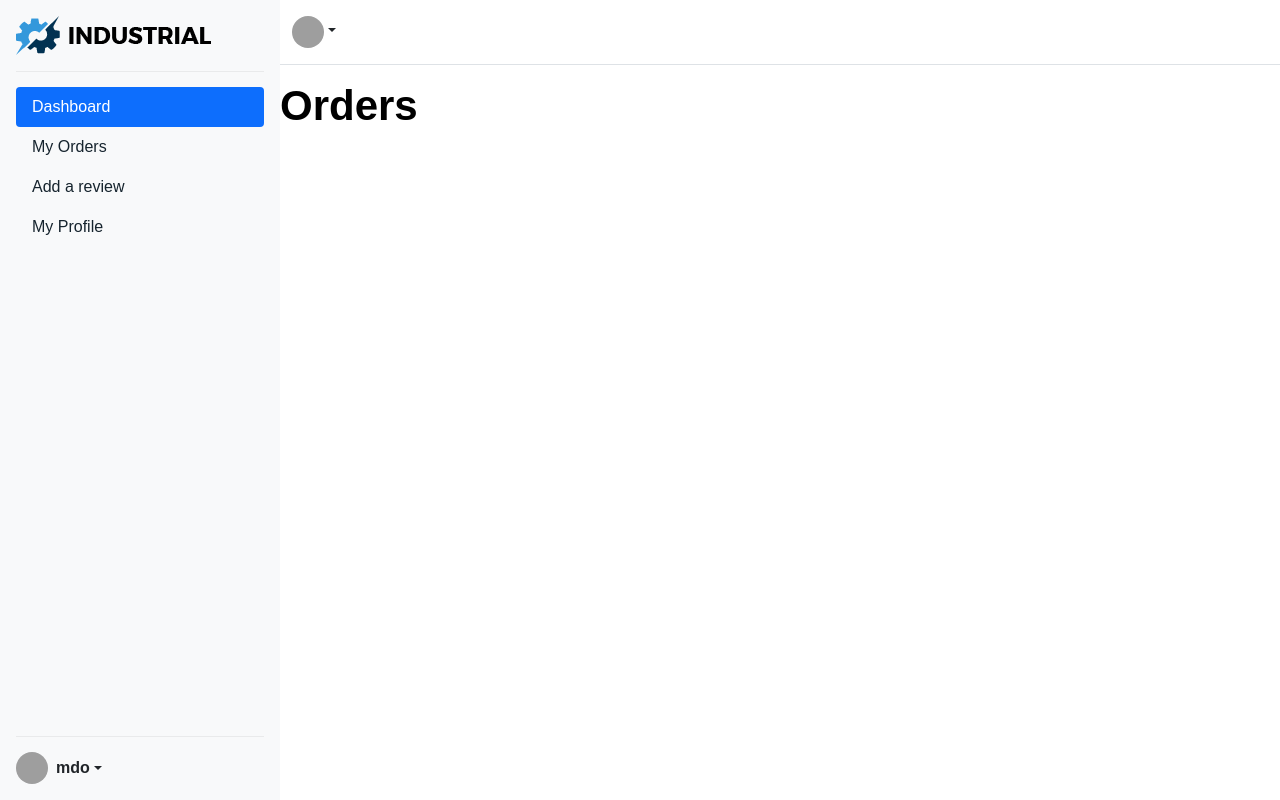
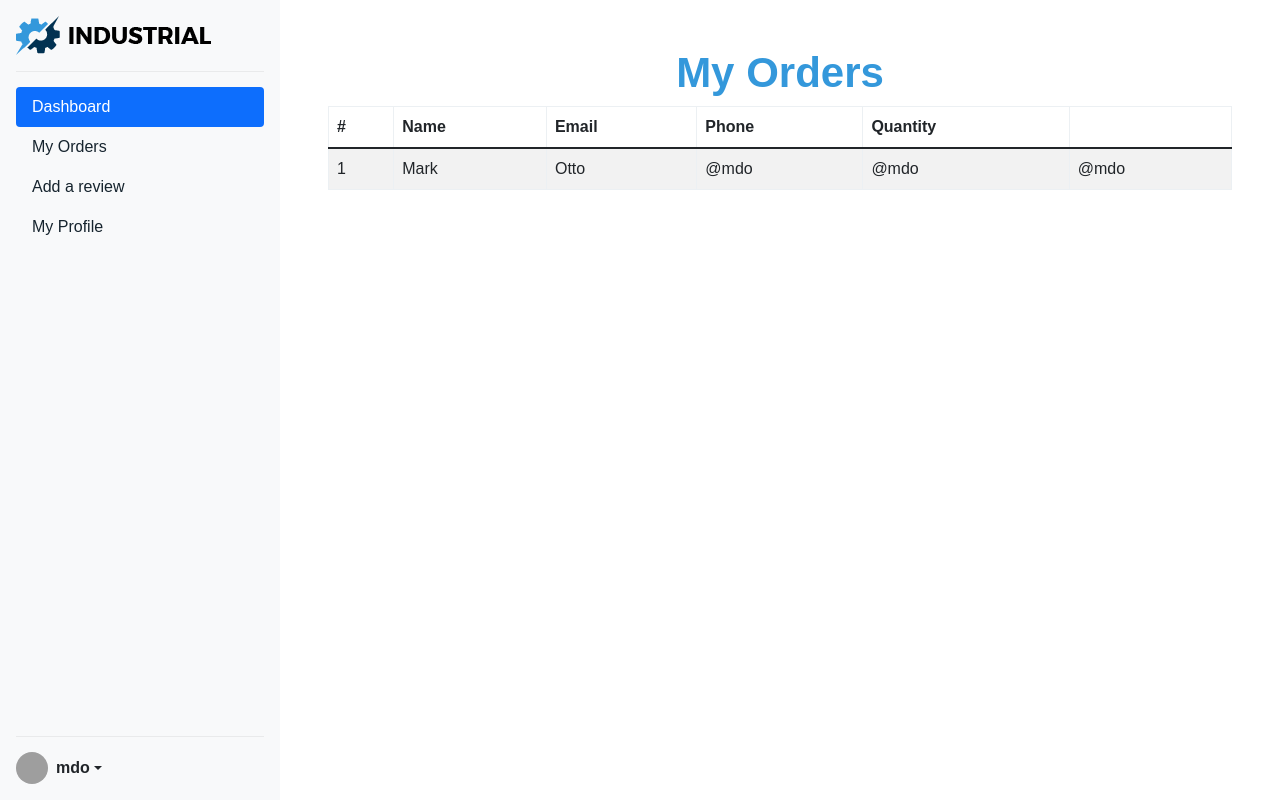
Before and after one commit to MF-React-Projects/Industrial, a React (Create React App) app: page /dashboard in a window 1280 px wide. Built offline with nearby package versions, Linux system fonts and the light colour scheme; no server answers; sample sign-in values are in the browser's storage; grey boxes are pictures that could not be loaded.

Commit message:
orders page markup

```diff
--- a/src/Pages/Dashboard/Dashboard.js
+++ b/src/Pages/Dashboard/Dashboard.js
@@ -56,30 +56,7 @@
                         </ul>
                     </div>
                 </div>
-                <div className={'dashboard-content w-100'}>
-                    <header className="py-3 mb-3 border-bottom w-100">
-                        <div className="container-fluid d-grid gap-3 align-items-center">
-                            <div className="d-flex align-items-center">
-                                <div className="flex-shrink-1 dropdown ">
-                                    <a href="#" className="d-block link-dark text-decoration-none dropdown-toggle"
-                                       id="dropdownUser2"
-                                       data-bs-toggle="dropdown" aria-expanded="false">
-                                        <img src="https://github.com/mdo.png" alt="mdo" width="32" height="32"
-                                             className="rounded-circle"/>
-                                    </a>
-                                    <ul className="dropdown-menu text-small shadow" aria-labelledby="dropdownUser2">
-                                        <li><a className="dropdown-item" href="#">New project...</a></li>
-                                        <li><a className="dropdown-item" href="#">Settings</a></li>
-                                        <li><a className="dropdown-item" href="#">Profile</a></li>
-                                        <li>
-                                            <hr className="dropdown-divider"/>
-                                        </li>
-                                        <li><a className="dropdown-item" href="#">Sign out</a></li>
-                                    </ul>
-                                </div>
-                            </div>
-                        </div>
-                    </header>
+                <div className={'dashboard-content px-5 py-5 w-100'}>
                     <Outlet/>
                 </div>
             </div>
--- a/src/Pages/Dashboard/MyOrders.js
+++ b/src/Pages/Dashboard/MyOrders.js
@@ -1,9 +1,32 @@
 import React from 'react';
+import {Table} from "react-bootstrap";
 
 const MyOrders = () => {
     return (
         <div>
-            <h2>Orders</h2>
+            <h2 className='text-center p_color'>My Orders</h2>
+            <Table striped responsive>
+                <thead>
+                <tr>
+                    <th>#</th>
+                    <th>Name</th>
+                    <th>Email</th>
+                    <th>Phone</th>
+                    <th>Quantity</th>
+                    <th></th>
+                </tr>
+                </thead>
+                <tbody>
+                <tr>
+                    <td>1</td>
+                    <td>Mark</td>
+                    <td>Otto</td>
+                    <td>@mdo</td>
+                    <td>@mdo</td>
+                    <td>@mdo</td>
+                </tr>
+                </tbody>
+            </Table>
         </div>
     );
 };
```
